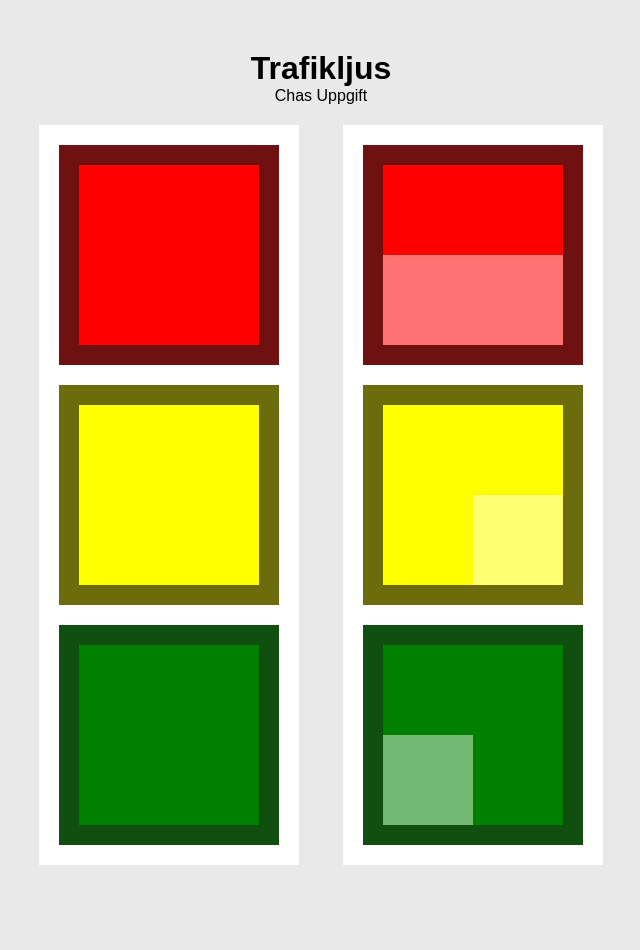
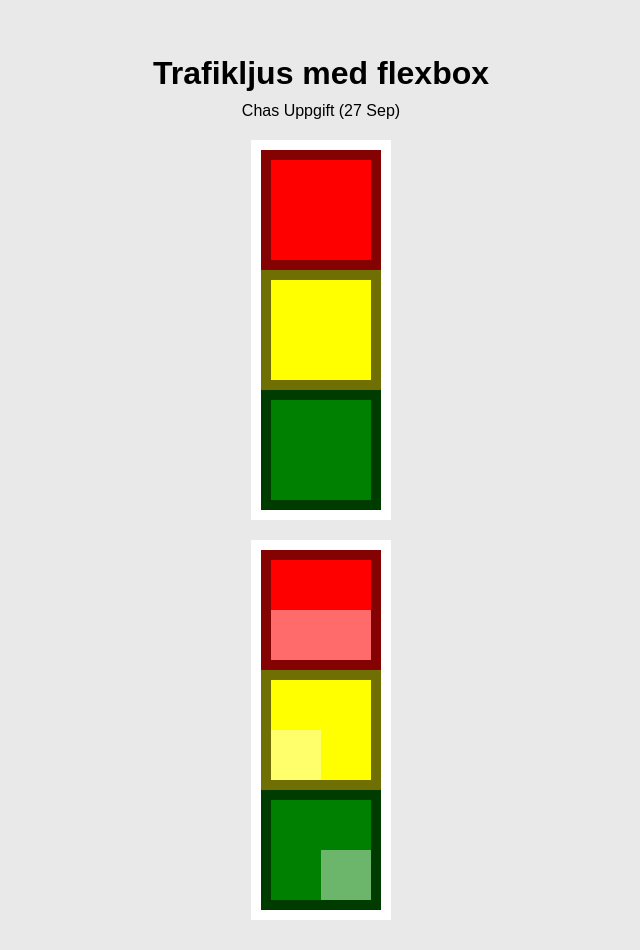
Before and after one commit to ozayo/chas_trafikljus, a plain HTML site: page index.html in a window 1280 px wide. Shown: the whole page, without its empty margins (319-959 px from the left). Before the commit the page ends 909 px from the top, so only its background shows below. Drawn offline with Linux system fonts and the light colour scheme.

Commit message:
trafikjus med flexbox

```diff
--- a/index.html
+++ b/index.html
@@ -4,28 +4,36 @@
     <meta charset="UTF-8" />
     <meta name="viewport" content="width=device-width, initial-scale=1.0" />
     <link rel="stylesheet" href="style.css" />
-    <title>Trafikljus</title>
+    <title>Trafikljus med flexbox</title>
   </head>
   <body>
     <div class="container">
-      <h1>Trafikljus</h1>
-      <p>Chas Uppgift</p>
+      <h1>Trafikljus med flexbox</h1>
+      <p>Chas Uppgift (27 Sep)</p>
+      <section>
         <div class="boxes">
+          <div class="box-inside">
             <div class="box red"></div>
             <div class="box yellow"></div>
             <div class="box green"></div>
           </div>
+        </div>
+      </section>
+      <section>
         <div class="boxes">
+          <div class="box-inside">
             <div class="box red">
-          <div class="redinline"></div>
+              <div class="innerred"></div>
             </div>
             <div class="box yellow">
-          <div class="yellowinline"></div>
+              <div class="inneryellow"></div>
             </div>
             <div class="box green">
-          <div class="greeninline"></div>
+              <div class="inneryellow"></div>
             </div>
           </div>
         </div>
+      </section>
+    </div>
   </body>
 </html>
--- a/style.css
+++ b/style.css
@@ -9,58 +9,73 @@ body {
   padding-top: 30px;
   font-family: Arial, Helvetica, sans-serif;
 }
+h1 {
+  margin-top: 5px;
+  margin-bottom: 10px;
+  font-weight: 900;
+}
 .container {
   max-width: 980px;
   margin: 0 auto;
   padding: 20px;
   text-align: center;
 }
-
 .boxes {
-  display: inline-block;
-  margin: 20px;
+  margin: 10px;
+  display: flex;
+  flex-direction: row;
+  justify-content: center;
+}
+.box-inside {
   background-color: white;
+  display: flex;
+  flex-direction: column;
+  padding: 10px;
 }
 .box {
-  width: 180px;
-  height: 180px;
-  border: solid 20px;
-  margin: 20px;
-  padding: 0px;
-  position: relative;
+  height: 100px;
+  width: 100px;
+  border: solid 10px;
 }
+
 .red {
   background-color: red;
-  border-color: rgb(111, 17, 17);
+  border-color: rgb(133, 2, 2);
+  display: flex;
+  flex-direction: column;
+  justify-content: end;
 }
 .yellow {
   background-color: yellow;
-  border-color: rgb(108, 108, 13);
+  border-color: rgb(111, 111, 3);
+  display: flex;
+  flex-direction: column;
+  justify-content: end;
 }
 .green {
   background-color: green;
-  border-color: rgb(16, 79, 16);
+  border-color: rgb(0, 59, 0);
+  display: flex;
+  flex-direction: row;
+  justify-content: flex-end;
+  align-items: flex-end;
 }
-.redinline {
-  background-color: rgba(255, 255, 255, 0.448);
+section {
+  margin-top: 20px;
+  text-align: left;
+}
+.innerred {
+  width: 100%;
   height: 50%;
-  width: 100%;
-  bottom: 0px;
-  position: absolute;
+  background-color: #ffffff6b;
 }
-.yellowinline {
-  background-color: rgba(255, 255, 255, 0.448);
+.inneryellow {
+  width: 50%;
   height: 50%;
+  background-color: #ffffff6b;
+}
+.innergreen {
   width: 50%;
-  bottom: 0px;
-  position: absolute;
-  right: 0;
+  height: 50%;
+  background-color: #ffffff6b;
 }
-.greeninline {
-  background-color: rgba(255, 255, 255, 0.448);
-  height: 50%;
-  width: 50%;
-  bottom: 0px;
-  position: absolute;
-  left: 0;
-}
```
Lines whose indentation alone changed are shown as unchanged.
